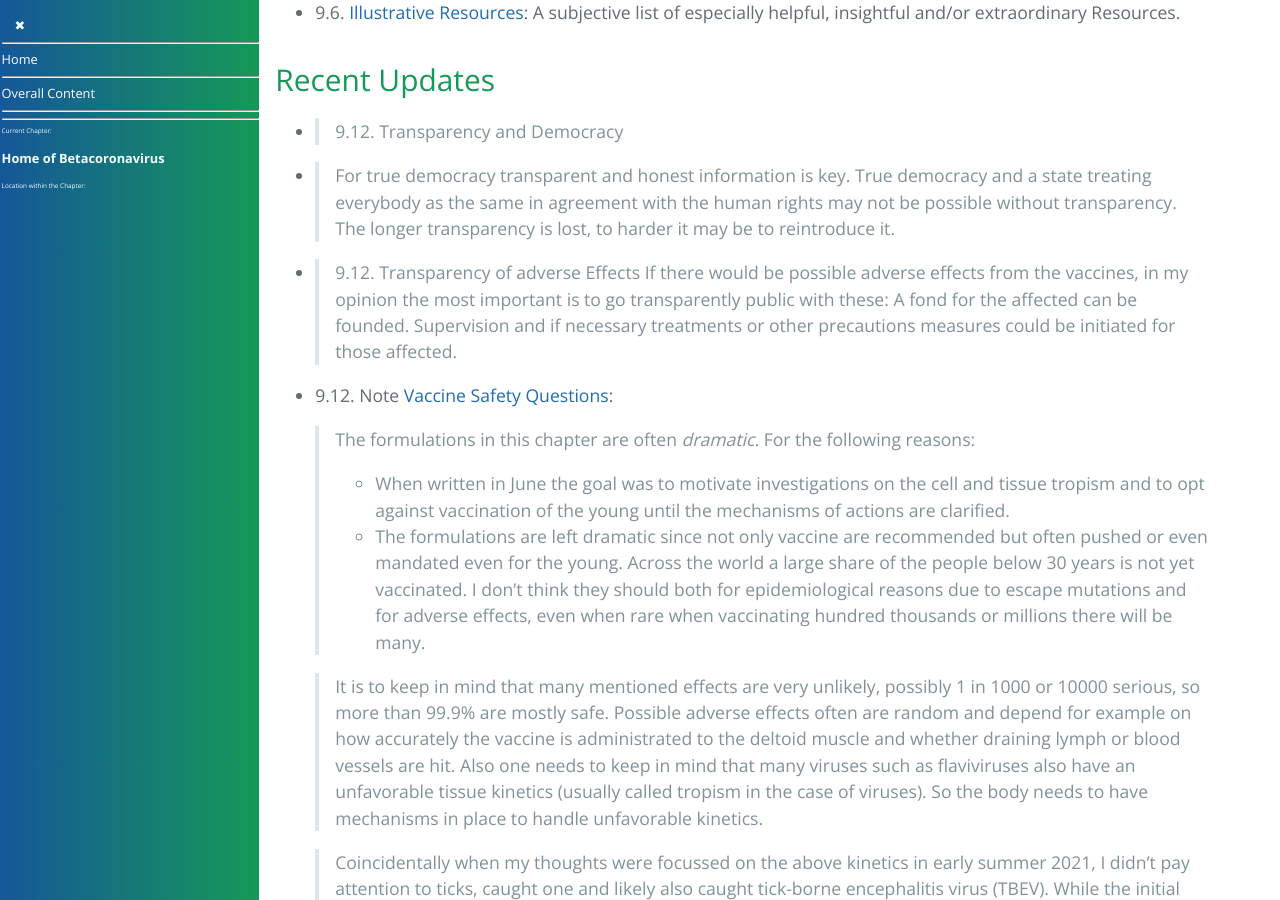
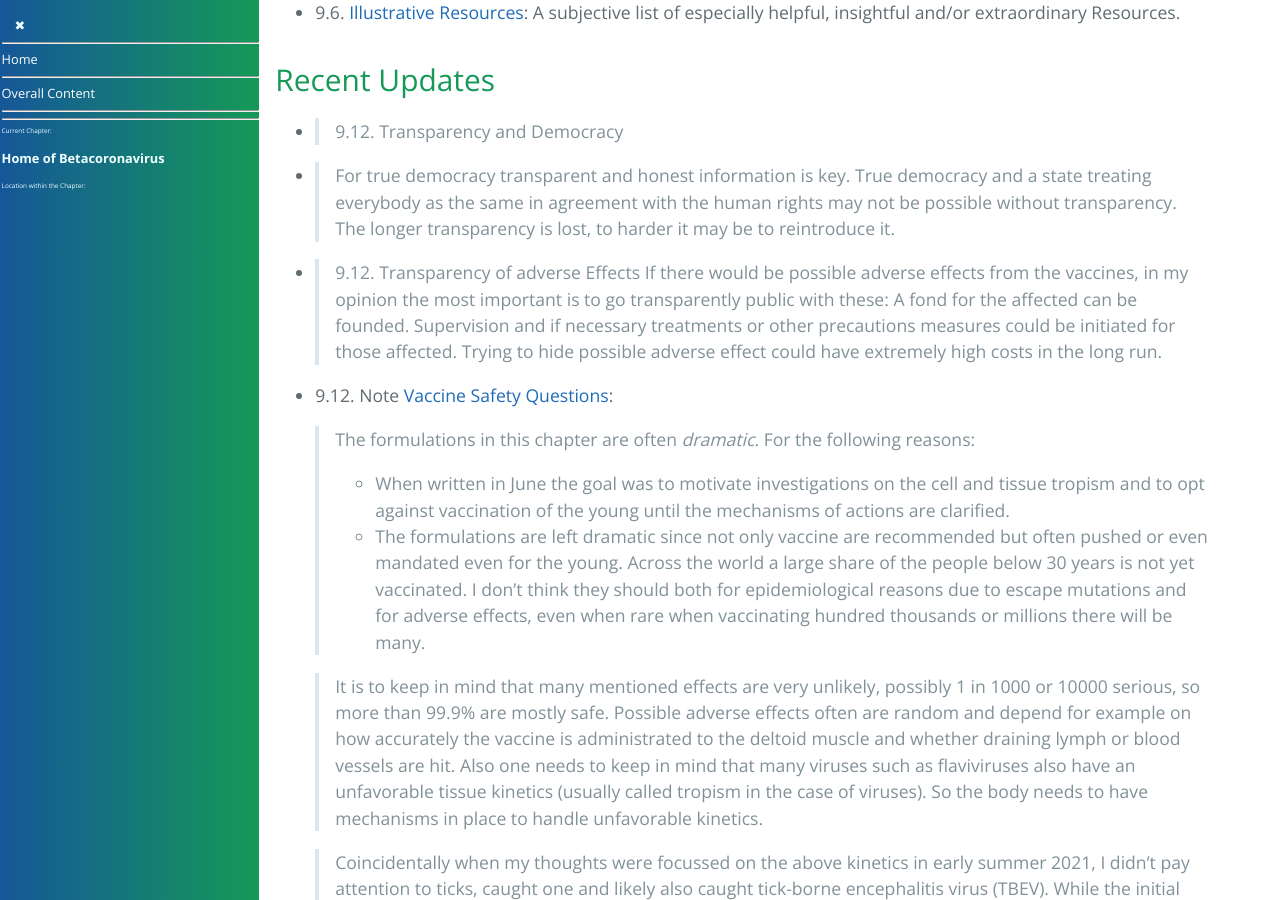
Before and after one commit to forestgrape/coronavirus, a Jekyll site: the page built from index.md, in a window 1280 px wide and 900 px high, scrolled down 2634 px. Built offline with Jekyll 4.4.1, drawn with Linux system fonts in a browser that asks for light colours; our own code applies the rules of GitHub Pages for plain Markdown files.

Commit message:
formulations

```diff
--- a/index.md
+++ b/index.md
@@ -80,7 +80,7 @@
 
 
 - > 9.12. Transparency of adverse Effects
-  > If there would be possible adverse effects from the vaccines, in my opinion the most important is to go transparently public with these: A fond for the affected can be founded. Supervision and if necessary treatments or other precautions measures could be initiated for those affected.
+  > If there would be possible adverse effects from the vaccines, in my opinion the most important is to go transparently public with these: A fond for the affected can be founded. Supervision and if necessary treatments or other precautions measures could be initiated for those affected. Trying to hide possible adverse effect could have extremely high costs in the long run.
 
 
 - 9.12. Note [Vaccine Safety Questions](10_vaccines/vaccine_safety.md):
```
